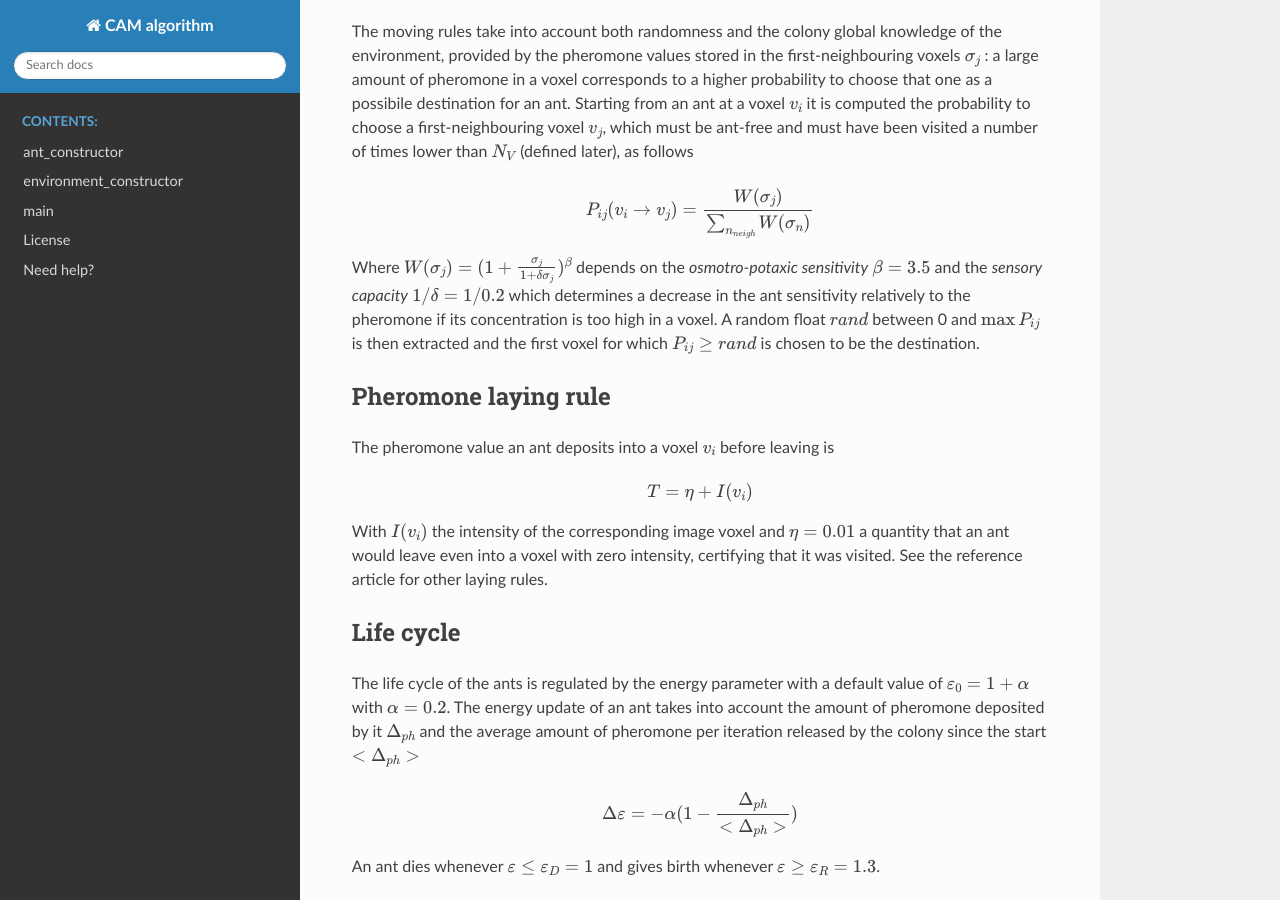
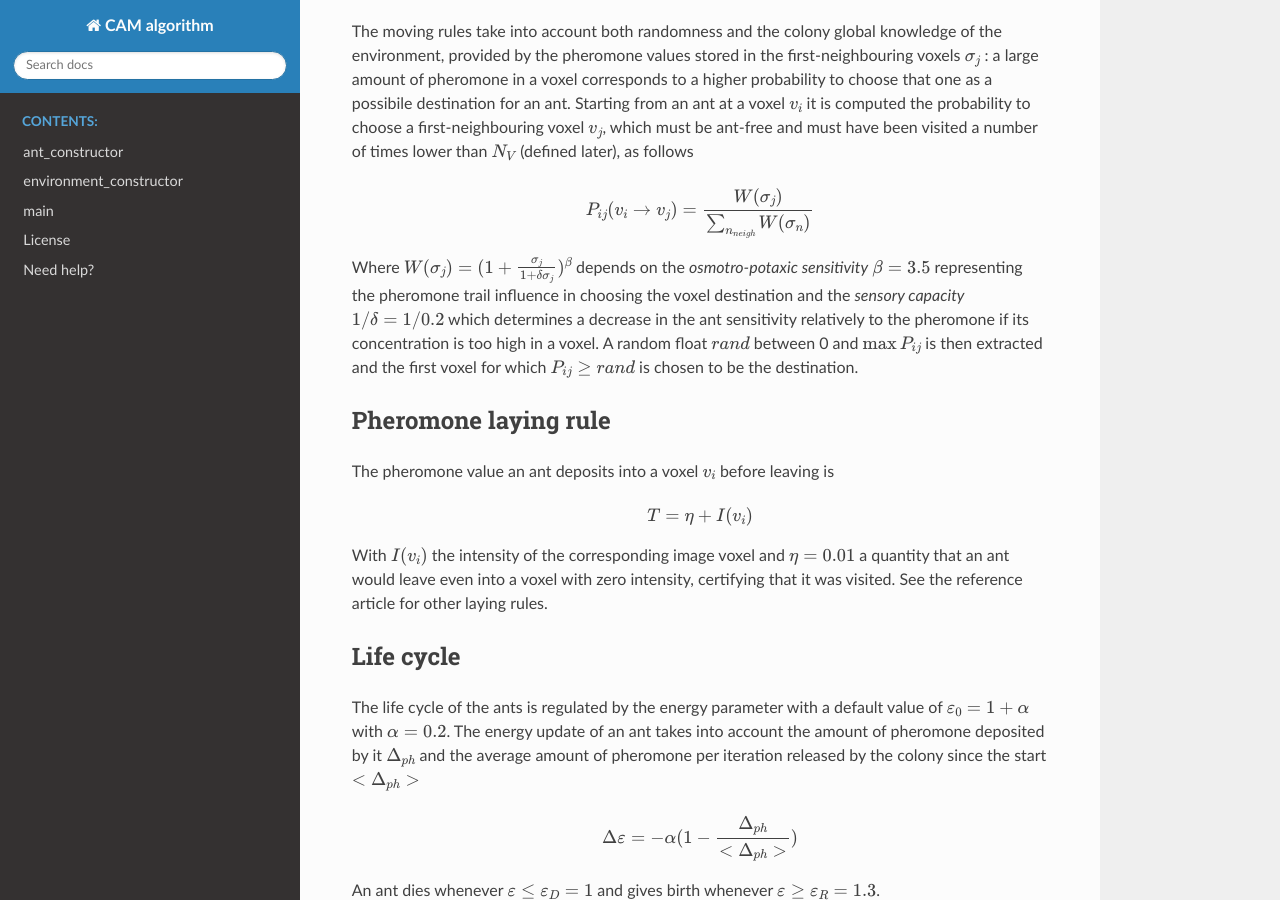
Before and after one commit to LorenzoPierfederici98/CAM_algorithm, a Sphinx documentation site: the page built from docs/index.rst, in a window 1280 px wide and 900 px high, scrolled down 852 px. Built offline with Sphinx 7.4.7 and the Read the Docs theme 2.0.0, drawn with Linux system fonts in a browser that asks for light colours.

Commit message:
update index

```diff
--- a/docs/index.rst
+++ b/docs/index.rst
@@ -23,7 +23,7 @@ The moving rules take into account both randomness and the colony global knowled
 
 .. math:: P_{ij}(v_i\to v_j) = \frac{W(\sigma_j)}{\sum_{n_{neigh}}W(\sigma_n)}
 
-Where :math:`W(\sigma_j) = (1 + \frac{\sigma_j}{1 + \delta \sigma_j})^{\beta}` depends on the *osmotro-potaxic sensitivity* :math:`\beta = 3.5` and the *sensory capacity* :math:`1/\delta = 1/0.2` which determines a decrease in the ant sensitivity relatively to the pheromone if its concentration is too high in a voxel. A random float :math:`rand` between 0 and :math:`\max{P_{ij}}` is then extracted and the first voxel for which :math:`P_{ij}\geq rand` is chosen to be the destination.
+Where :math:`W(\sigma_j) = (1 + \frac{\sigma_j}{1 + \delta \sigma_j})^{\beta}` depends on the *osmotro-potaxic sensitivity* :math:`\beta = 3.5` representing the pheromone trail influence in choosing the voxel destination and the *sensory capacity* :math:`1/\delta = 1/0.2` which determines a decrease in the ant sensitivity relatively to the pheromone if its concentration is too high in a voxel. A random float :math:`rand` between 0 and :math:`\max{P_{ij}}` is then extracted and the first voxel for which :math:`P_{ij}\geq rand` is chosen to be the destination.
 
 
 Pheromone laying rule
```
